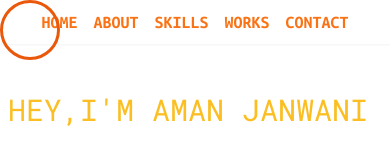
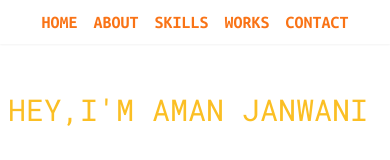
Before and after one commit to aman-janwani/PORTFOLIO, a Next.js app: page / in a window 390 px wide. Shown: the top 160 px of the page. Built offline with nearby package versions, Linux system fonts and the light colour scheme.

Commit message:
final build

```diff
--- a/components/CustomCursor/index.js
+++ b/components/CustomCursor/index.js
@@ -11,7 +11,7 @@ const CustomCursor = () => {
       cursorRef.current.style.transform = `translate3d(${mouseX}px, ${mouseY}px, 0)`;
     });
   }, []);
-  return <div className="app-cursor" ref={cursorRef} />;
+  return <div className="app-cursor hidden md:block" ref={cursorRef} />;
 };
 
 export default CustomCursor;
```
